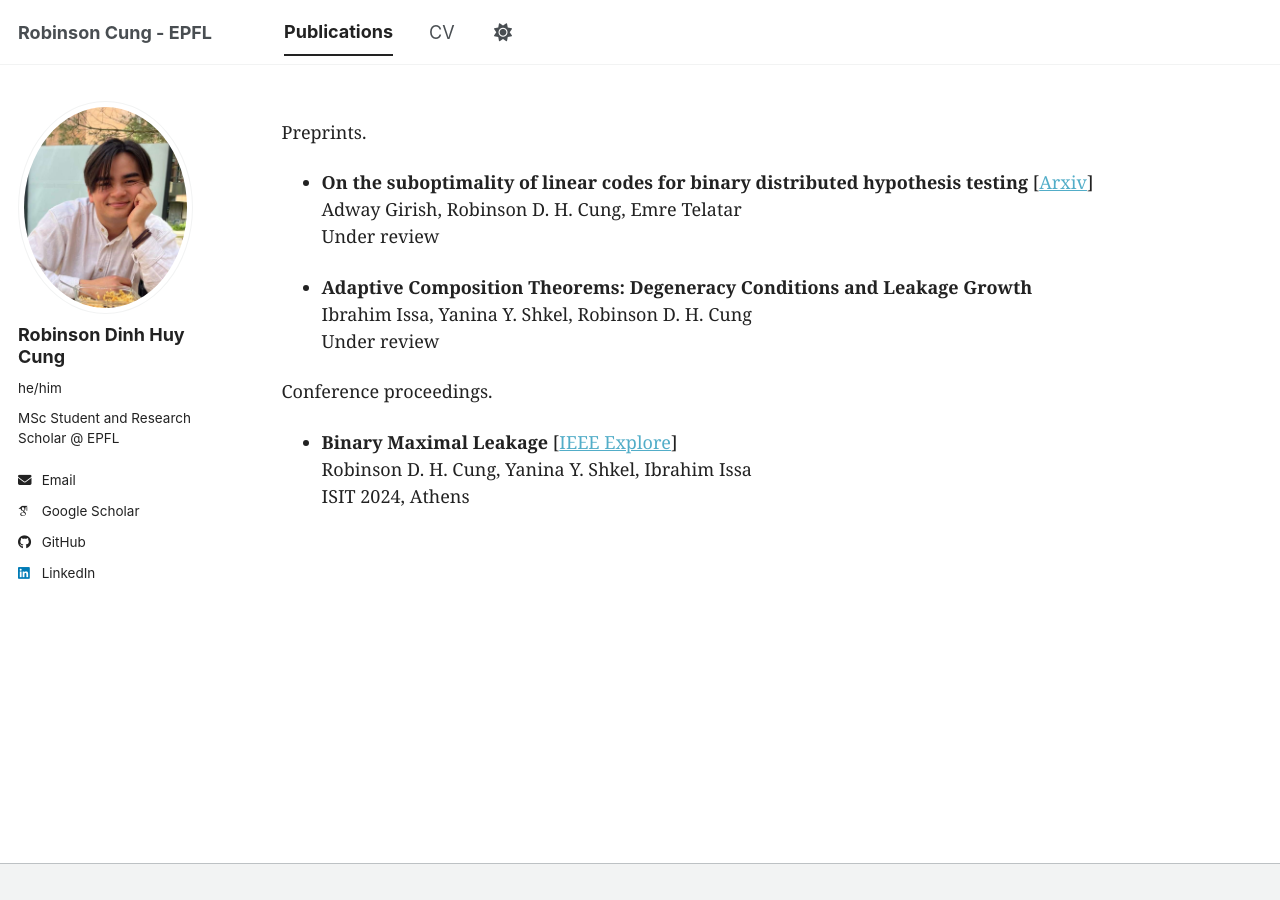
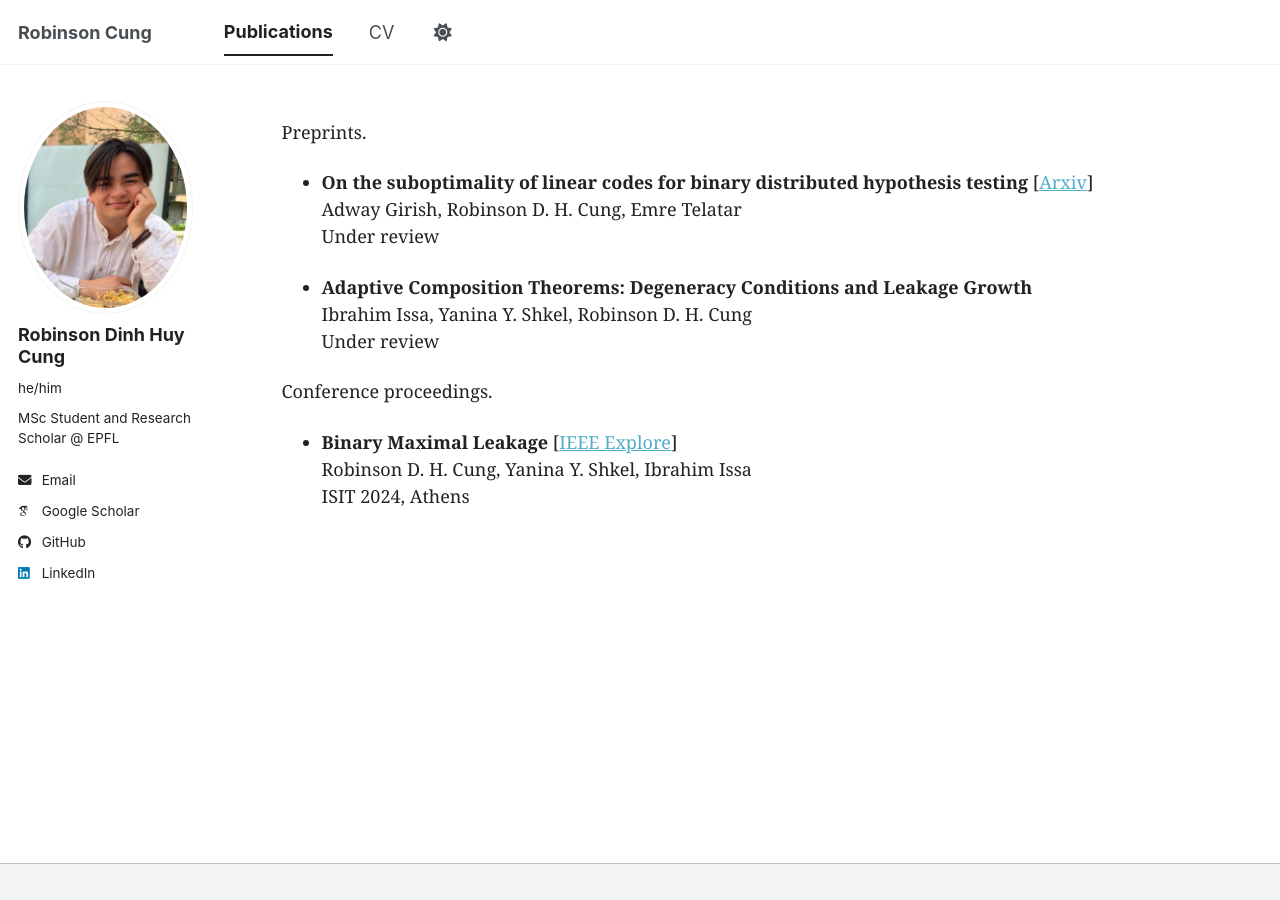
Before and after one commit to robicung/robicung.github.io, a Jekyll site: the page built from _pages/publications.md, in a window 1280 px wide. Built offline with Jekyll 4.4.1, drawn with Linux system fonts in a browser that asks for light colours; some web fonts are replaced; a script bundle is joined from its source files by our own code; library files that are not in the unit come from our copies.

Commit message:
Update _config.yml

```diff
--- a/_config.yml
+++ b/_config.yml
@@ -9,7 +9,7 @@
 # Basic Site Settings
 locale                   : "en-US"
 site_theme               : "default" # The available themes options are "default", "air", "sunrise", "mint", "dirt" and "contrast"
-title                    : "Robinson Cung - EPFL"
+title                    : "Robinson Cung"
 masthead_title           : "About me"  # Navigation
 title_separator          :
 name                     : &name "Robinson Cung"
```
